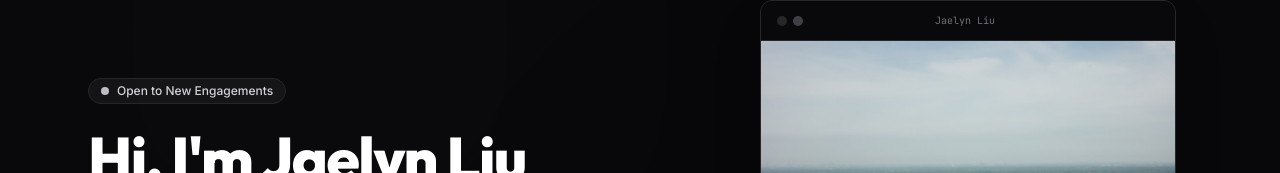
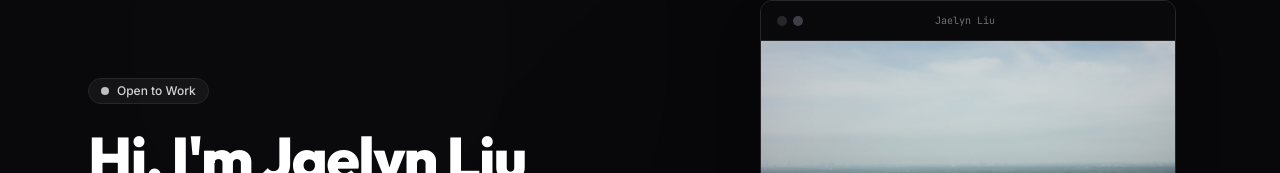
Before and after one commit to chialin6/portfolio, a React (Vite) app: page / in a window 1280 px wide. Shown: the part 169-342 px from the top of the page. Built offline with nearby package versions, Linux system fonts and the light colour scheme.

Commit message:
update status

```diff
--- a/src/components/Overview.tsx
+++ b/src/components/Overview.tsx
@@ -83,7 +83,7 @@ export default function Overview() {
             <motion.div variants={itemVariants} className="inline-flex">
               <span className="inline-flex items-center gap-2 px-3 py-1 bg-zinc-900/80 border border-zinc-800 rounded-full text-xs text-zinc-300 font-medium pt-1 pb-1">
                 <span className="w-2 h-2 rounded-full bg-zinc-300 animate-pulse" />
-                <span>Open to New Engagements</span>
+                <span>Open to Work</span>
               </span>
             </motion.div>
 
```
